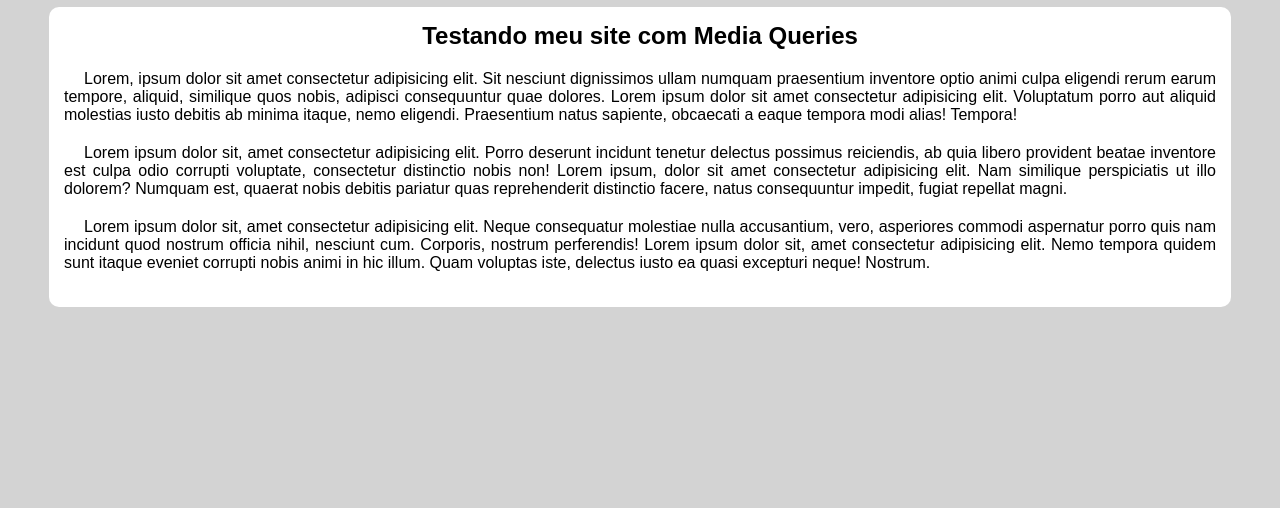
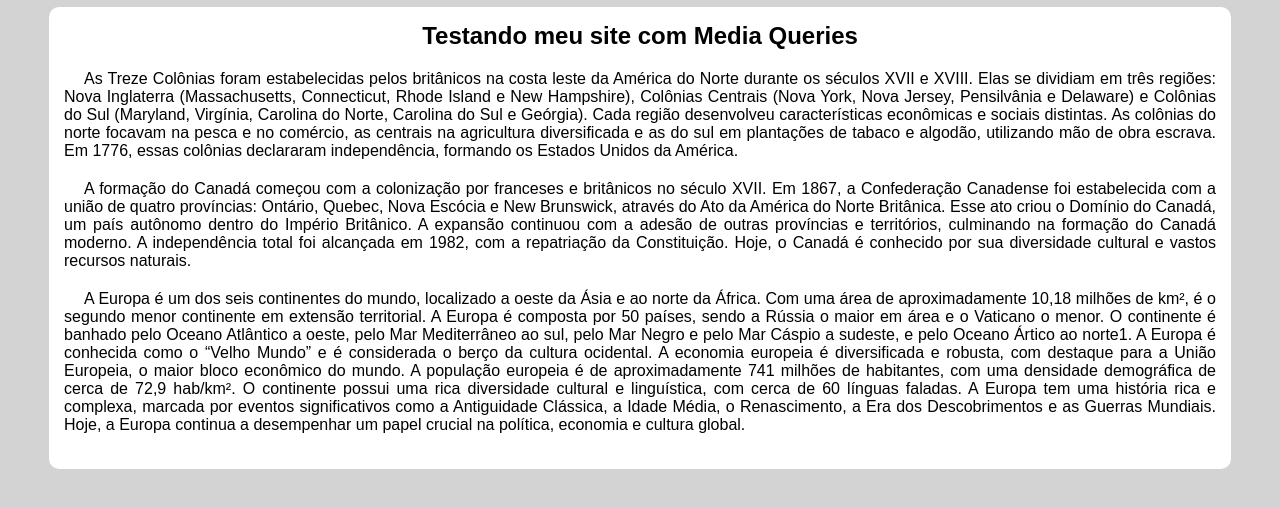
Before and after one commit to leandrolopes21/mq005, a plain HTML site: page index.html in a window 1280 px wide. Shown: the part 104-612 px from the top of the page. Drawn offline with nearby package versions, Linux system fonts and the light colour scheme.

Commit message:
Atualizando textos

```diff
--- a/index.html
+++ b/index.html
@@ -34,13 +34,16 @@
         <article>
             <h2>Testando meu site com Media Queries</h2>
             <p>
-                Lorem, ipsum dolor sit amet consectetur adipisicing elit. Sit nesciunt dignissimos ullam numquam praesentium inventore optio animi culpa eligendi rerum earum tempore, aliquid, similique quos nobis, adipisci consequuntur quae dolores. Lorem ipsum dolor sit amet consectetur adipisicing elit. Voluptatum porro aut aliquid molestias iusto debitis ab minima itaque, nemo eligendi. Praesentium natus sapiente, obcaecati a eaque tempora modi alias! Tempora!
+                As Treze Colônias foram estabelecidas pelos britânicos na costa leste da América do Norte durante os séculos XVII e XVIII. Elas se dividiam em três regiões: Nova Inglaterra (Massachusetts, Connecticut, Rhode Island e New Hampshire), Colônias Centrais (Nova York, Nova Jersey, Pensilvânia e Delaware) e Colônias do Sul (Maryland, Virgínia, Carolina do Norte, Carolina do Sul e Geórgia). Cada região desenvolveu características econômicas e sociais distintas. As colônias do norte focavam na pesca e no comércio, as centrais na agricultura diversificada e as do sul em plantações de tabaco e algodão, utilizando mão de obra escrava. Em 1776, essas colônias declararam independência, formando os Estados Unidos da América.
             </p>
             <p>
-                Lorem ipsum dolor sit, amet consectetur adipisicing elit. Porro deserunt incidunt tenetur delectus possimus reiciendis, ab quia libero provident beatae inventore est culpa odio corrupti voluptate, consectetur distinctio nobis non! Lorem ipsum, dolor sit amet consectetur adipisicing elit. Nam similique perspiciatis ut illo dolorem? Numquam est, quaerat nobis debitis pariatur quas reprehenderit distinctio facere, natus consequuntur impedit, fugiat repellat magni.
+                A formação do Canadá começou com a colonização por franceses e britânicos no século XVII. Em 1867, a Confederação Canadense foi estabelecida com a união de quatro províncias: Ontário, Quebec, Nova Escócia e New Brunswick, através do Ato da América do Norte Britânica. Esse ato criou o Domínio do Canadá, um país autônomo dentro do Império Britânico. A expansão continuou com a adesão de outras províncias e territórios, culminando na formação do Canadá moderno. A independência total foi alcançada em 1982, com a repatriação da Constituição. Hoje, o Canadá é conhecido por sua diversidade cultural e vastos recursos naturais.
             </p>
             <p>
-                Lorem ipsum dolor sit, amet consectetur adipisicing elit. Neque consequatur molestiae nulla accusantium, vero, asperiores commodi aspernatur porro quis nam incidunt quod nostrum officia nihil, nesciunt cum. Corporis, nostrum perferendis! Lorem ipsum dolor sit, amet consectetur adipisicing elit. Nemo tempora quidem sunt itaque eveniet corrupti nobis animi in hic illum. Quam voluptas iste, delectus iusto ea quasi excepturi neque! Nostrum.
+                A Europa é um dos seis continentes do mundo, localizado a oeste da Ásia e ao norte da África. Com uma área de aproximadamente 10,18 milhões de km², é o segundo menor continente em extensão territorial. A Europa é composta por 50 países, sendo a Rússia o maior em área e o Vaticano o menor.
+                O continente é banhado pelo Oceano Atlântico a oeste, pelo Mar Mediterrâneo ao sul, pelo Mar Negro e pelo Mar Cáspio a sudeste, e pelo Oceano Ártico ao norte1. A Europa é conhecida como o “Velho Mundo” e é considerada o berço da cultura ocidental.
+                A economia europeia é diversificada e robusta, com destaque para a União Europeia, o maior bloco econômico do mundo. A população europeia é de aproximadamente 741 milhões de habitantes, com uma densidade demográfica de cerca de 72,9 hab/km². O continente possui uma rica diversidade cultural e linguística, com cerca de 60 línguas faladas.
+                A Europa tem uma história rica e complexa, marcada por eventos significativos como a Antiguidade Clássica, a Idade Média, o Renascimento, a Era dos Descobrimentos e as Guerras Mundiais. Hoje, a Europa continua a desempenhar um papel crucial na política, economia e cultura global.
             </p>
         </article>
     </main>
```
